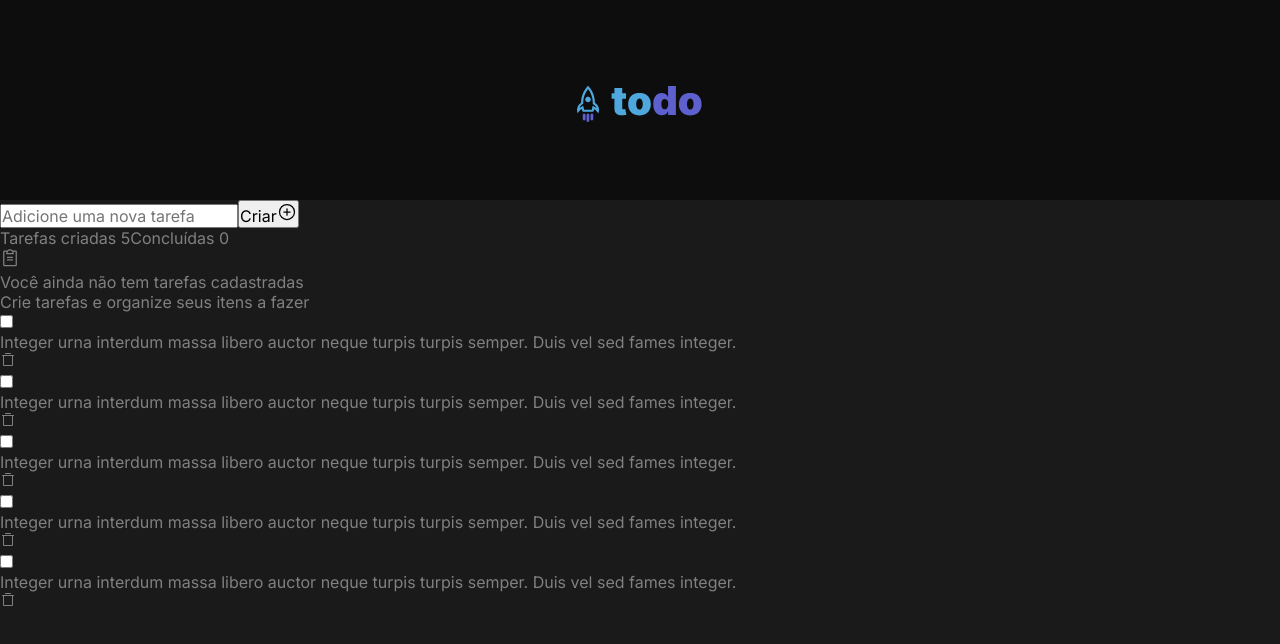
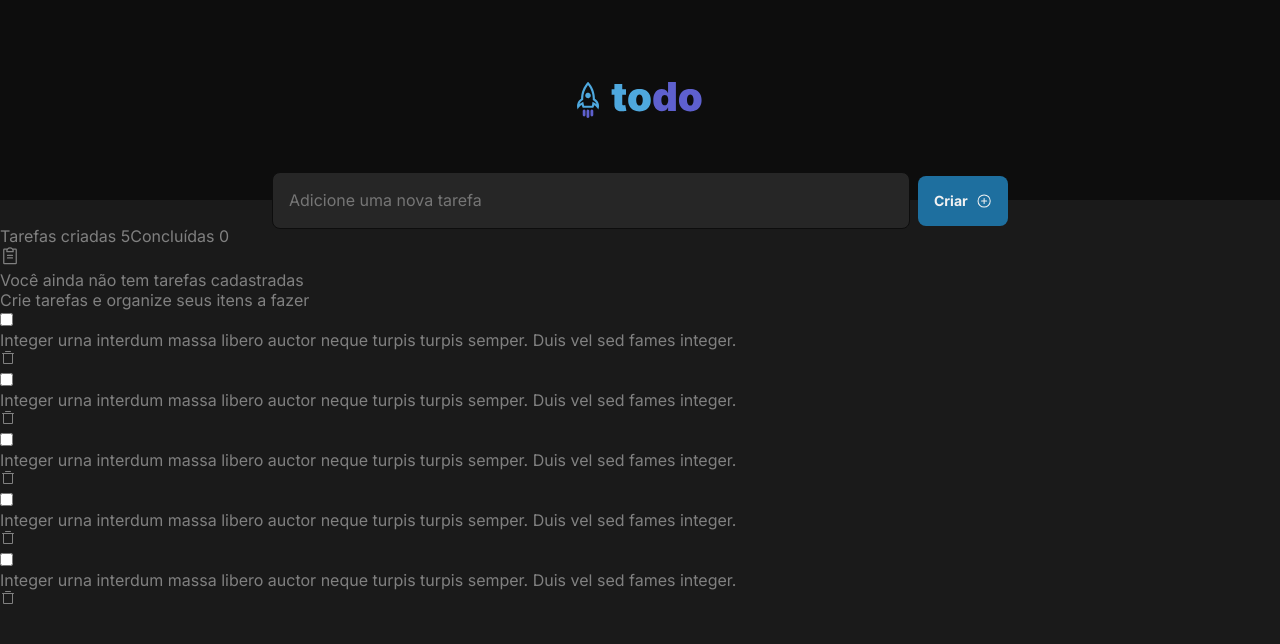
Before and after one commit to victor-com-code/ignite-todos, a React (Vite) app: page / in a window 1280 px wide. Shown: the top 644 px of the page. Built offline with nearby package versions, Linux system fonts and the light colour scheme.

Commit message:
Estilização do Formulário de tasks

```diff
--- a/src/App.module.css
+++ b/src/App.module.css
@@ -0,0 +1,51 @@
+.taskForm {
+  max-width: 46rem;
+  max-height: 3.375rem;
+  margin: 0 auto;
+
+  display: grid;
+  grid-template-columns: 1fr 90px;
+  gap: 0.5rem;
+  align-items: center;
+
+  margin-top: calc(0px - 1.35rem - 6px);
+}
+
+.taskForm input {
+  background: var(--gray-500);
+  color: var(--gray-200);
+  line-height: 1.4;
+  padding: 1rem;
+  border-radius: 8px;
+  border: 1px solid var(--gray-700);
+}
+
+.taskForm input:focus {
+  color: var(--gray-100);
+  outline: transparent;
+  box-shadow: 0px 0px 0px 1px var(--purple-dark);
+}
+
+.taskForm button {
+  background: var(--blue-dark);
+  color: var(--gray-100);
+  cursor: pointer;
+
+  display: flex;
+  align-items: center;
+  gap: 0.5rem;
+
+  max-height: 3.25rem;
+  padding: 1rem;
+  font-weight: bold;
+  font-size: 0.875rem;
+  line-height: 0;
+  border: 0;
+  border-radius: 8px;
+
+  transition: background-color 0.1s;
+}
+
+.taskForm button:hover {
+  background: var(--blue);
+}
--- a/src/App.tsx
+++ b/src/App.tsx
@@ -10,11 +10,11 @@ export function App() {
     <div>
       <Header />
 
-      <form>
+      <form className={styles.taskForm}>
         <input type="text" placeholder="Adicione uma nova tarefa" />
         <button type="submit">
           Criar
-          <PlusCircle size={20} />
+          <PlusCircle size={18} />
         </button>
       </form>
 
--- a/src/components/Header.module.css
+++ b/src/components/Header.module.css
@@ -1,11 +1,12 @@
 .header {
   background: var(--gray-700);
+  height: 12.5rem;
   display: flex;
   justify-content: center;
   align-items: center;
-  padding: 4.75rem 0;
 }
 
 .header img {
   height: 3rem;
+  margin: 4.5rem 0 5rem;
 }
```
